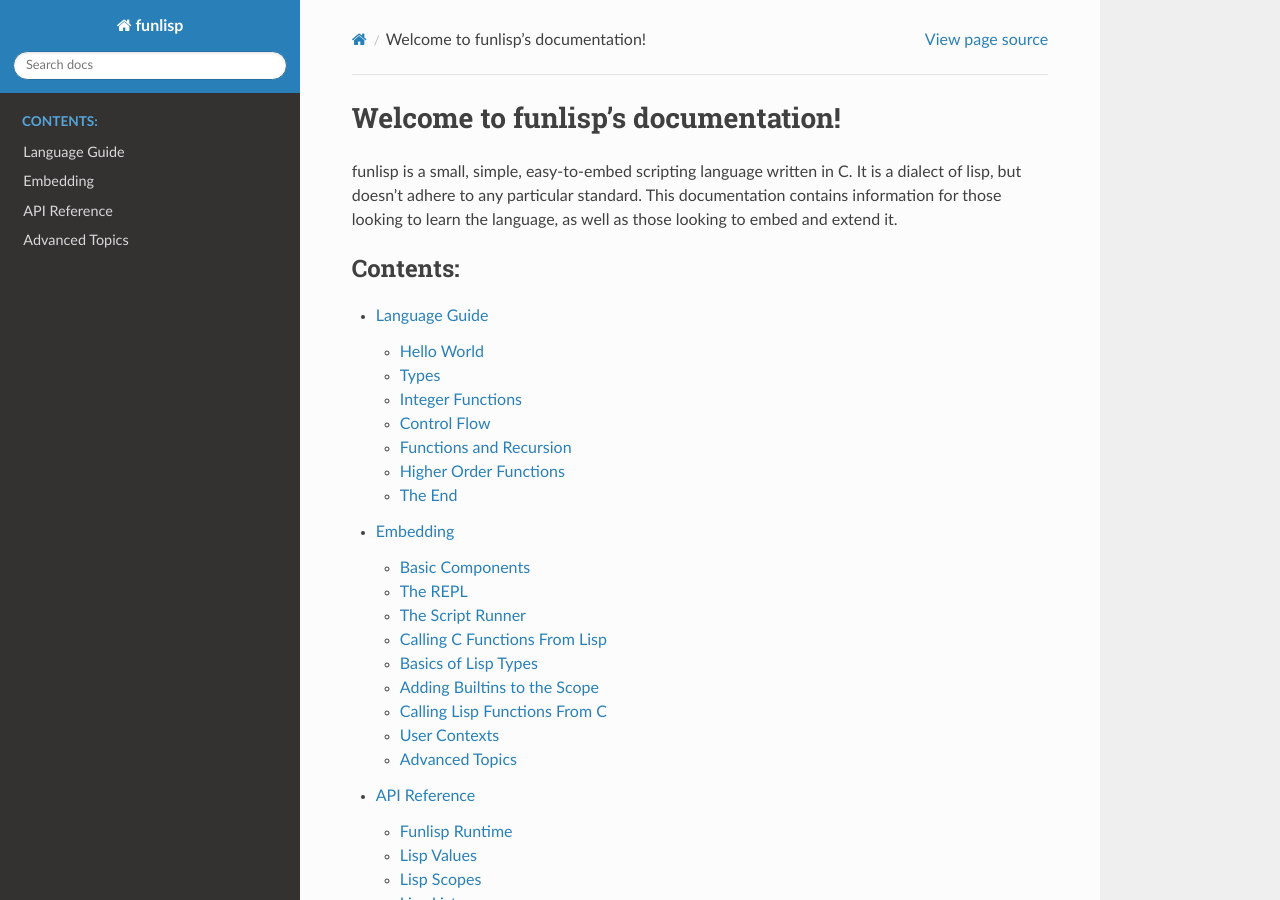
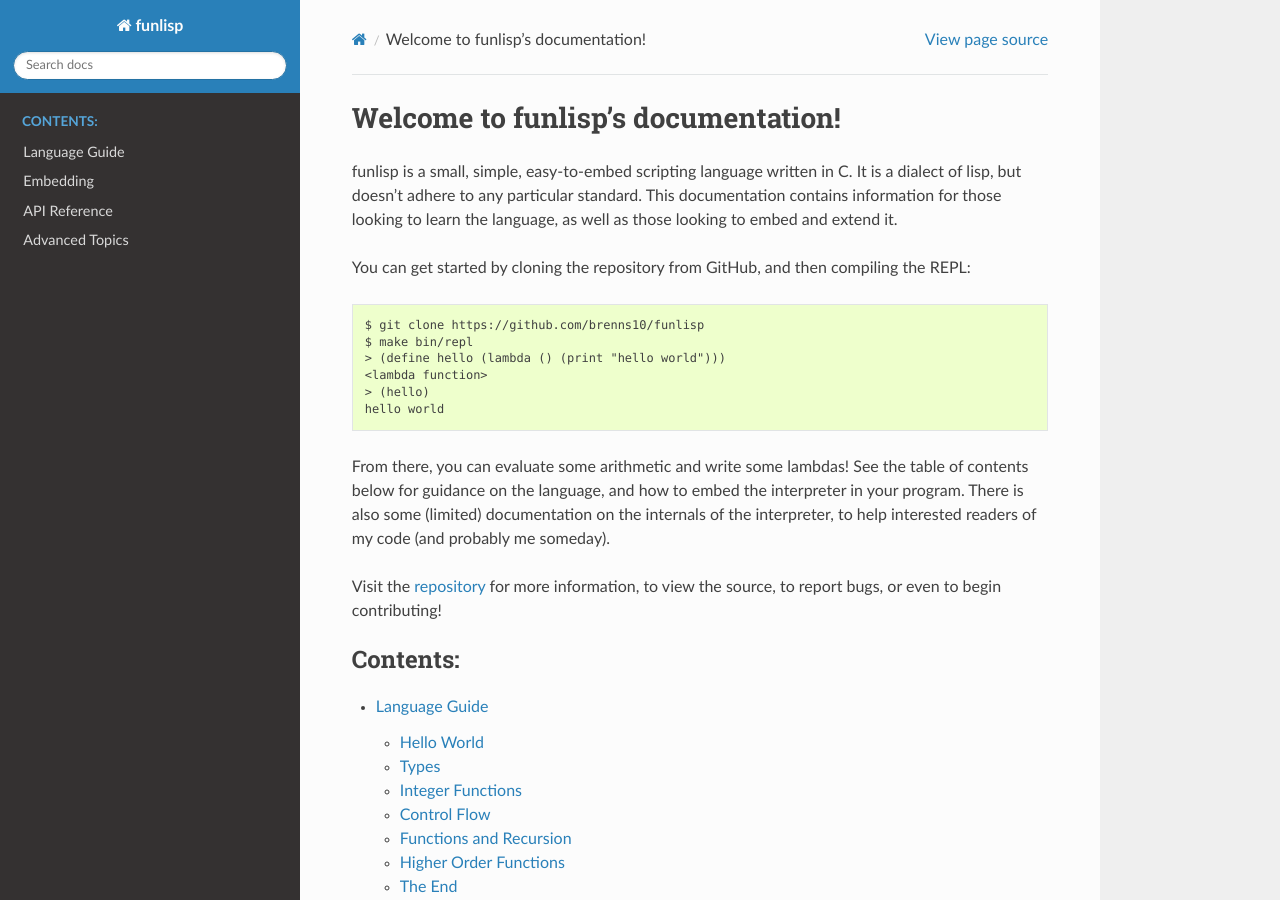
Before and after one commit to brenns10/funlisp, a Sphinx documentation site: the page built from doc/index.rst, in a window 1280 px wide and 900 px high. Built offline with Sphinx 7.4.7 and the Read the Docs theme 2.0.0, drawn with Linux system fonts in a browser that asks for light colours.

Commit message:
Nicer frontpages

```diff
--- a/doc/index.rst
+++ b/doc/index.rst
@@ -6,7 +6,28 @@
 documentation contains information for those looking to learn the language, as
 well as those looking to embed and extend it.
 
+You can get started by cloning the repository from GitHub, and then compiling
+the REPL:
 
+.. code::
+
+    $ git clone https://github.com/brenns10/funlisp
+    $ make bin/repl
+    > (define hello (lambda () (print "hello world")))
+    <lambda function>
+    > (hello)
+    hello world
+
+From there, you can evaluate some arithmetic and write some lambdas! See the
+table of contents below for guidance on the language, and how to embed the
+interpreter in your program. There is also some (limited) documentation on the
+internals of the interpreter, to help interested readers of my code (and
+probably me someday).
+
+Visit the repository_ for more information, to view the source, to report bugs,
+or even to begin contributing!
+
+.. _repository: https://github.com/brenns10/funlisp
 
 .. toctree::
   :maxdepth: 2
```
Also changed, not shown: README.md (+38 -14 lines).
